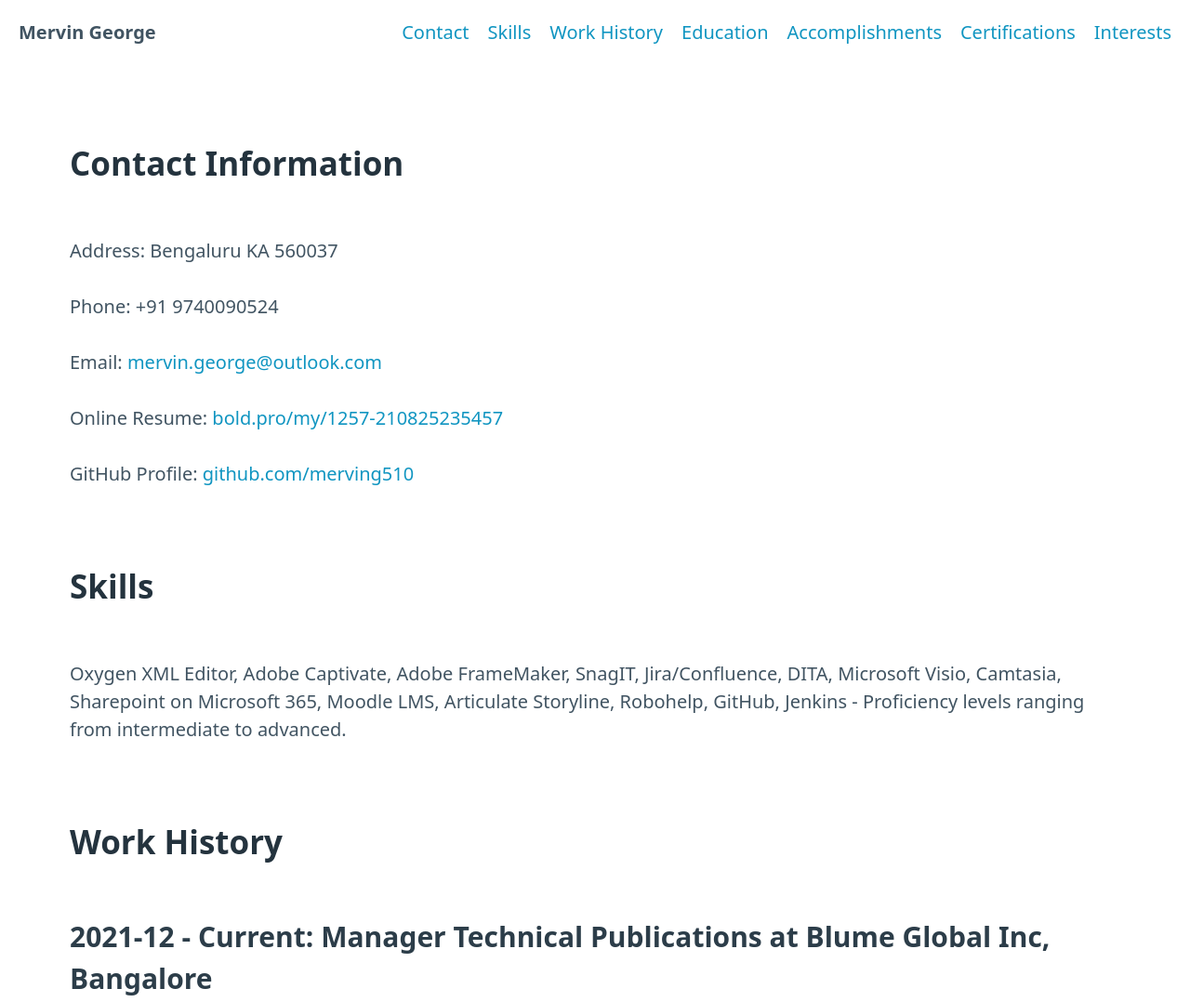
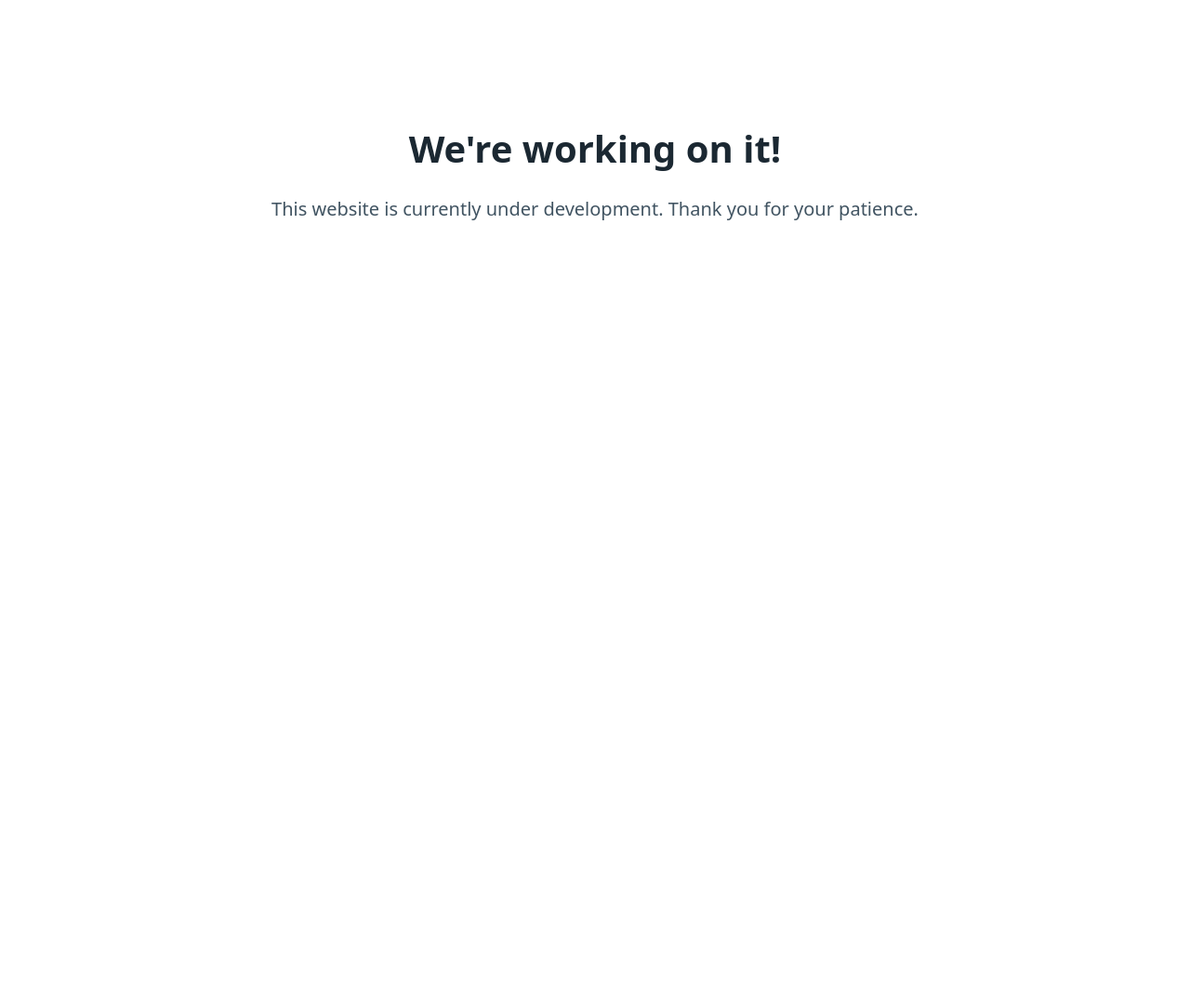
Before and after one commit to merving511/PublicProfile, a plain HTML site: page index.html in a window 1280 px wide. Shown: the top 1078 px of the page at 93% size. After the commit the page ends 800 px from the top, so only its background shows below. Drawn offline with nearby package versions, Linux system fonts and the light colour scheme.

Commit message:
Update index.html
Sample Code

```diff
--- a/index.html
+++ b/index.html
@@ -3,64 +3,27 @@
 <head>
     <meta charset="UTF-8">
     <meta name="viewport" content="width=device-width, initial-scale=1">
-    <title>Mervin George - Manager Technical Publications</title>
+    <title>Website Under Development</title>
     <link rel="stylesheet" href="https://cdn.jsdelivr.net/npm/@picocss/pico@1/css/pico.min.css">
+    <style>
+        .under-construction {
+            text-align: center;
+            padding: 50px;
+        }
+        .under-construction h1 {
+            margin-bottom: 20px;
+        }
+        .under-construction p {
+            font-size: 20px;
+        }
+    </style>
 </head>
 <body>
-<nav class="container-fluid">
-    <ul>
-        <li><strong>Mervin George</strong></li>
-    </ul>
-    <ul>
-        <li><a href="#contact">Contact</a></li>
-        <li><a href="#skills">Skills</a></li>
-        <li><a href="#work-history">Work History</a></li>
-        <li><a href="#education">Education</a></li>
-        <li><a href="#accomplishments">Accomplishments</a></li>
-        <li><a href="#certifications">Certifications</a></li>
-        <li><a href="#interests">Interests</a></li>
-    </ul>
-</nav>
-<main class="container">
-    <section id="contact">
-        <h2>Contact Information</h2>
-        <p>Address: Bengaluru KA 560037</p>
-        <p>Phone: +91 9740090524</p>
-        <p>Email: <a href="mailto:mervin.george@outlook.com">mervin.george@outlook.com</a></p>
-        <p>Online Resume: <a href="https://bold.pro/my/1257-210825235457" target="_blank">bold.pro/my/1257-210825235457</a></p>
-        <p>GitHub Profile: <a href="https://github.com/merving510" target="_blank">github.com/merving510</a></p>
-    </section>
-    <section id="skills">
-        <h2>Skills</h2>
-        <p>Oxygen XML Editor, Adobe Captivate, Adobe FrameMaker, SnagIT, Jira/Confluence, DITA, Microsoft Visio, Camtasia, Sharepoint on Microsoft 365, Moodle LMS, Articulate Storyline, Robohelp, GitHub, Jenkins - Proficiency levels ranging from intermediate to advanced.</p>
-    </section>
-    <section id="work-history">
-        <h2>Work History</h2>
-        <h3>2021-12 - Current: Manager Technical Publications at Blume Global Inc, Bangalore</h3>
-        <p>Developed a comprehensive documentation strategy, built a technical publications team, created documentation standards, and collaborated with cross-functional teams.</p>
-        <h3>2016-09 - 2021-12: Team Lead Information Development at Infor India Private Limited, Bangalore</h3>
-        <p>Directed initiatives, managed projects, supervised team members, developed high-quality documentation, and maintained a centralized repository of module documentation.</p>
-        <h3>Previous roles include Senior Technical Writer at July Systems and GT Nexus Software Private Limited, Technical Support Expert at Dell International Services India Private Limited, Technical Analyst at IBM India Private Limited, and Senior Research Associate at EC-Council Hyderabad.</h3>
-    </section>
-    <section id="education">
-        <h2>Education</h2>
-        <p>Bachelor of Commerce from Madras Christian College, Chennai. High School Diploma from Union Christian Higher Secondary School, Chennai.</p>
-    </section>
-    <section id="accomplishments">
-        <h2>Accomplishments</h2>
-        <p>Visited Oakland for strategy meetings, defined documentation standards, migrated documentation to a new repository, introduced Adobe Captivate for customer certification, and authored product guides.</p>
-    </section>
-    <section id="certifications">
-        <h2>Certifications</h2>
-        <p>Microsoft Certified Professional, Systems Administrator, Technology Specialist, IT Professional, Fundamental Certification Plus in Technical Writing, Certified Visual Basic Programmer, certifications in Supply Chain Logistics, and Web Development from Rutgers and Johns Hopkins University.</p>
-    </section>
-    <section id="interests">
-        <h2>Interests</h2>
-        <p>Amateur photography with a project for National Geographic Magazine, avid biker and gearhead with a Kawasaki Ninja for weekend road trips.</p>
-    </section>
-</main>
-<footer class="container">
-    <small><a href="https://github.com/merving510">GitHub</a></small>
-</footer>
+    <main class="container">
+        <div class="under-construction">
+            <h1>We're working on it!</h1>
+            <p>This website is currently under development. Thank you for your patience.</p>
+        </div>
+    </main>
 </body>
 </html>
```
